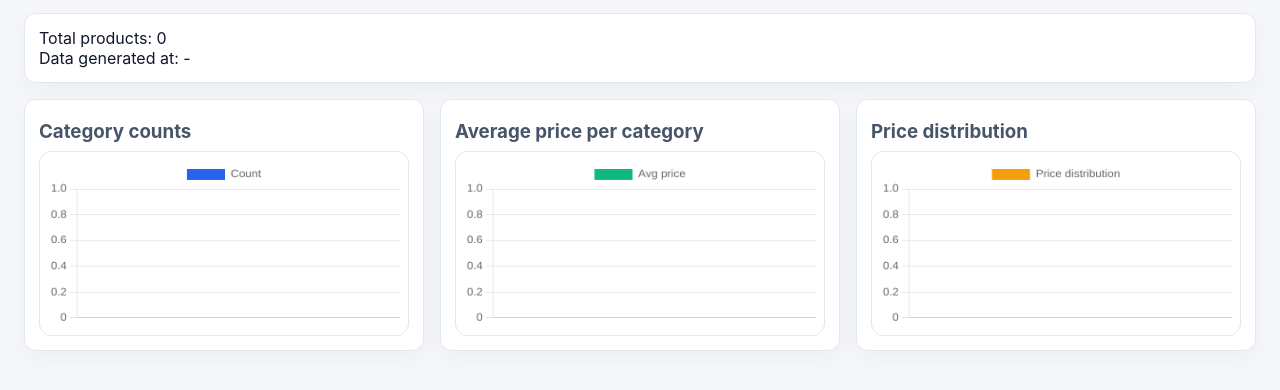
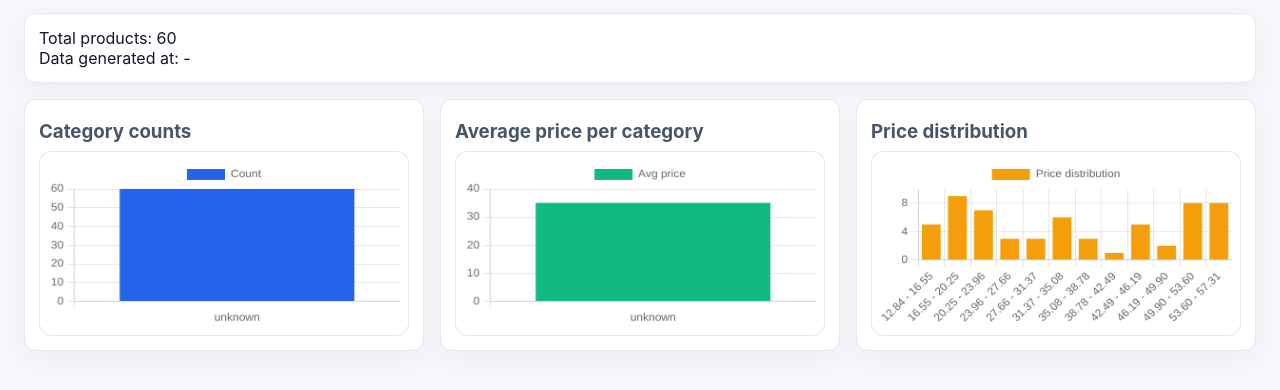
Before and after one commit to gavinjblair/EcomScrape, a plain HTML site: page docs/charts.html in a window 1280 px wide. Shown: the part 58-448 px from the top of the page. Drawn offline with nearby package versions, Linux system fonts and the light colour scheme.

Commit message:
Fix charts page to read static dataset correctly

```diff
--- a/docs/charts.html
+++ b/docs/charts.html
@@ -30,9 +30,8 @@
 <body>
   <header>
     <h1>EcomScrape - Category Dashboard</h1>
-    <!-- Static link for GitHub Pages -->
     <nav>
-      <a href="index.html">Products</a>
+      <a href="./index.html">Products</a>
     </nav>
   </header>
 
@@ -58,13 +57,15 @@
 
   <script>
     function priceValue(p) {
-      return p.price_current ?? p.price_original ?? null;
+      const raw = p.price_current ?? p.price_original;
+      const num = typeof raw === "string" ? parseFloat(raw) : raw;
+      return Number.isFinite(num) ? num : null;
     }
 
     function buildCategoryCounts(products) {
       const counts = {};
       products.forEach(p => {
-        const c = p.category || 'unknown';
+        const c = p.category || "unknown";
         counts[c] = (counts[c] || 0) + 1;
       });
       return counts;
@@ -75,16 +76,16 @@
       products.forEach(p => {
         const val = priceValue(p);
         if (val === null) return;
-        const cat = p.category || 'unknown';
-        if (!acc[cat]) acc[cat] = { sum: 0, count: 0 };
-        acc[cat].sum += val;
-        acc[cat].count += 1;
+        const c = p.category || "unknown";
+        if (!acc[c]) acc[c] = { sum: 0, count: 0 };
+        acc[c].sum += val;
+        acc[c].count += 1;
       });
-      const result = {};
+      const out = {};
       Object.entries(acc).forEach(([cat, { sum, count }]) => {
-        result[cat] = sum / count;
+        out[cat] = sum / count;
       });
-      return result;
+      return out;
     }
 
     function buildPriceBins(products, bins = 10) {
@@ -112,8 +113,8 @@
     }
 
     function renderBarChart(ctx, labels, data, title, color) {
-      return new Chart(ctx, {
-        type: 'bar',
+      new Chart(ctx, {
+        type: "bar",
         data: {
           labels,
           datasets: [{ label: title, data, backgroundColor: color }]
@@ -129,10 +130,24 @@
     }
 
     async function loadData() {
-      // Static JSON for GitHub Pages
-      const res = await fetch("datasets/latest_products.json");
+      const res = await fetch("./datasets/latest_products.json");
       if (!res.ok) throw new Error("Failed to load products");
-      return res.json();
+      const raw = await res.json();
+
+      let products;
+      let generatedAt = null;
+
+      if (Array.isArray(raw)) {
+        products = raw;
+      } else if (Array.isArray(raw.products)) {
+        products = raw.products;
+        generatedAt = raw.generated_at ?? null;
+      } else {
+        products = [];
+        generatedAt = raw.generated_at ?? null;
+      }
+
+      return { products, generated_at: generatedAt };
     }
 
     async function init() {
@@ -140,8 +155,14 @@
         const data = await loadData();
         const products = data.products || [];
 
-        document.getElementById('totalProducts').textContent = products.length;
-        document.getElementById('generatedAt').textContent = data.generated_at || '-';
+        document.getElementById("totalProducts").textContent = products.length;
+        document.getElementById("generatedAt").textContent = data.generated_at || "-";
+
+        if (!products.length) {
+          document.getElementById("statusPanel").innerHTML =
+            '<div style="color:#b91c1c;">No products found in dataset.</div>';
+          return;
+        }
 
         const countsMap = buildCategoryCounts(products);
         renderBarChart(
@@ -169,7 +190,6 @@
           "Price distribution",
           "#f59e0b"
         );
-
       } catch (err) {
         document.getElementById("statusPanel").innerHTML =
           `<div style="color:#b91c1c;">${err.message}</div>`;
```
